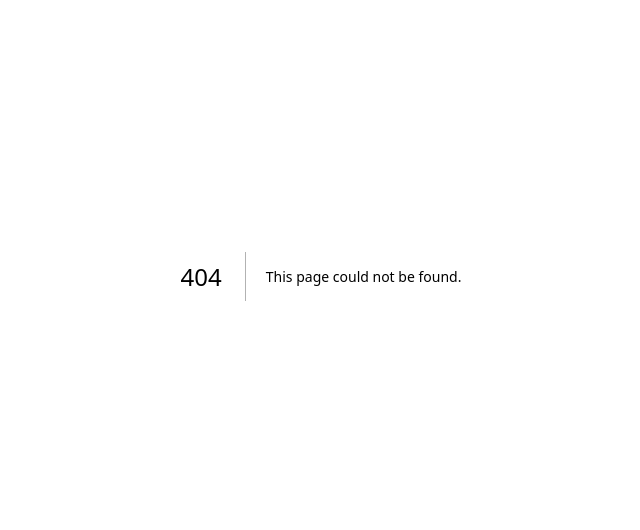
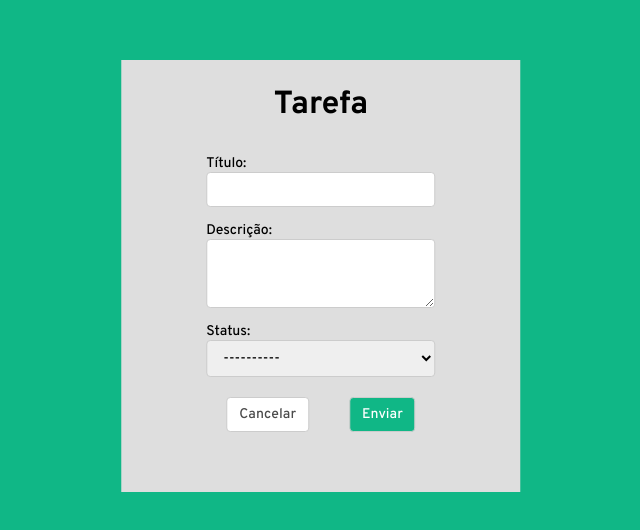
Before and after one commit to lukeoliveira1/tasklist-frontend, a Next.js app: page /create_task in a window 1280 px wide. Before the commit this address had no page. Shown: the part 124-654 px from the top of the page, without its empty margins (319-959 px from the left). Built offline with nearby package versions, Linux system fonts and the light colour scheme.

Commit message:
edit task

```diff
--- a/src/components/Header/index.tsx
+++ b/src/components/Header/index.tsx
@@ -14,7 +14,7 @@ export default function Task({ title, on_button }: TaskProps) {
       <div className={styles.divTitle}>
         <h1> {title} </h1>
         {on_button ? (
-          <a href="./task" className={styles.link}>
+          <a href="./create_task" className={styles.link}>
             <Button title="Adicionar" />
           </a>
         ) : (
--- a/src/components/Task/index.tsx
+++ b/src/components/Task/index.tsx
@@ -20,8 +20,10 @@ export default function Task({
   description,
   status,
 }: TaskProps) {
+  const router = useRouter();
+
   function handleClickEdit() {
-    console.log("Ícone clicado");
+    router.push(`./edit_task/${taskId}`);
   }
 
   async function handleClickDelete() {
--- /dev/null
+++ b/src/pages/create_task.tsx
@@ -0,0 +1,108 @@
+import styles from "@/styles/task.module.css";
+import { FormEvent, useState } from "react";
+import { useRouter } from "next/router";
+import { postCreateTask } from "@/api/task/post";
+import Header from "@/components/Header";
+import { TaskForm } from "@/types/task";
+
+export default function CreateTaskForm() {
+  const router = useRouter();
+
+  const [title, setTitle] = useState<string>("");
+  const [description, setDescription] = useState<string>("");
+  const [status, setStatus] = useState<string>("");
+
+  async function handleCreateUsuario(event: FormEvent) {
+    event.preventDefault();
+
+    try {
+      const bodyTaskForm: TaskForm = {
+        title: title,
+        description: description,
+        status: status,
+      };
+
+      await postCreateTask(bodyTaskForm);
+
+      setTitle("");
+      setDescription("");
+      setStatus("");
+
+      alert("Tarefa cadastrada com sucesso!");
+    } catch (error) {
+      alert(error);
+    } finally {
+      router.push("./list");
+    }
+  }
+
+  return (
+    <>
+      <div className={styles.body}>
+        <div className={styles.divMain}>
+          <Header title="Tarefa" on_button={false} />
+
+          <div className={styles.divForm}>
+            <form onSubmit={handleCreateUsuario}>
+              <label className={styles.labelsForm}>Título: </label>
+              <input
+                type="text"
+                name="title"
+                required={true}
+                onChange={(event) => setTitle(event.target.value)}
+                className={styles.inputsForm}
+                value={title}
+              />
+
+              <label className={styles.labelsForm}>Descrição: </label>
+              <textarea
+                name="description"
+                required={true}
+                onChange={(event) => setDescription(event.target.value)}
+                className={styles.inputsForm}
+                value={description}
+                rows={3}
+              />
+
+              <label className={styles.labelsForm}>Status: </label>
+              <select
+                name="status"
+                className={styles.inputsForm}
+                onChange={(event) => setStatus(event.target.value)}
+              >
+                <option value="">----------</option>
+                <option value="TODO">A fazer</option>
+                <option value="IN_PROGRESS">Em progresso</option>
+                <option value="DONE">Concluída</option>
+              </select>
+
+              <div className={styles.divFormButton}>
+                <a href="./list" className={styles.link}>
+                  <input
+                    type="button"
+                    value="Cancelar"
+                    className={styles.buttonForm}
+                    style={{
+                      backgroundColor: "#fff",
+                      color: "#4B4B4B",
+                    }}
+                    formNoValidate
+                  />
+                </a>
+                <input
+                  type="submit"
+                  value="Enviar"
+                  className={styles.buttonForm}
+                  style={{
+                    backgroundColor: "#10B786",
+                    color: "#FFFFFF",
+                  }}
+                />
+              </div>
+            </form>
+          </div>
+        </div>
+      </div>
+    </>
+  );
+}
```
Also changed, not shown: src/api/task/get.ts (added, +12 -0 lines), src/api/task/put.ts (added, +17 -0 lines), src/pages/edit_task/[id].tsx (renamed from src/pages/task.tsx, +38 -15 lines).
